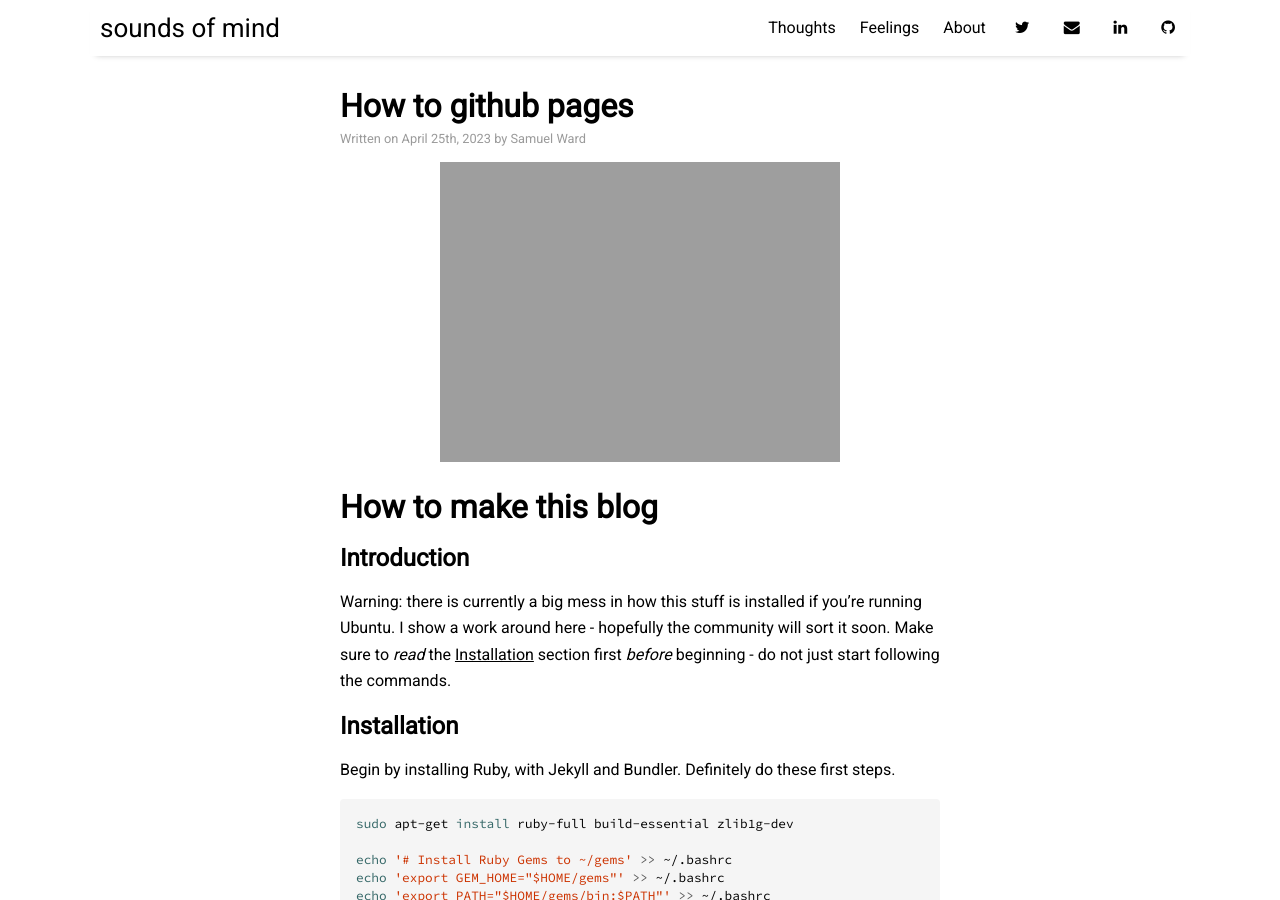
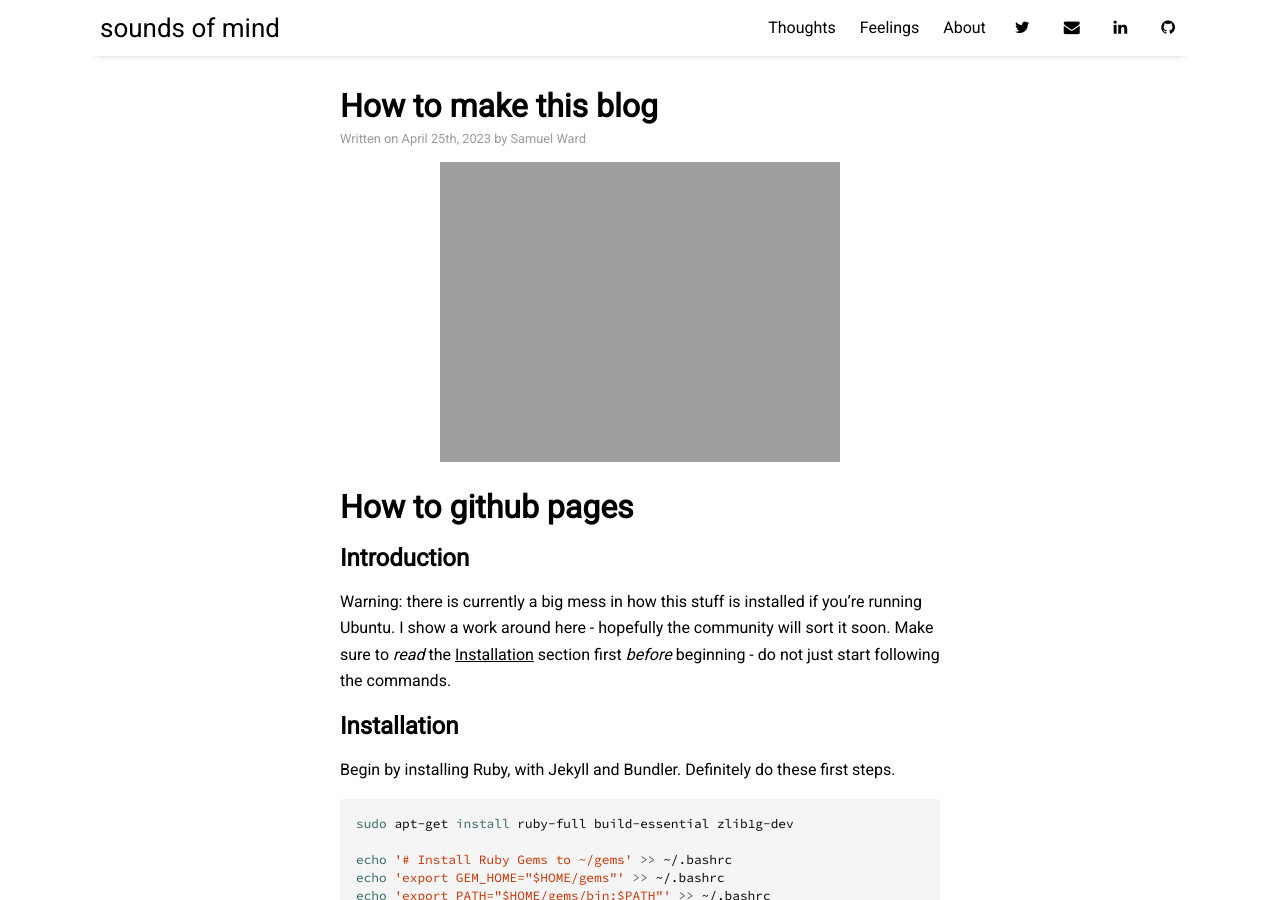
Before and after one commit to samuelhward/samuelhward.github.io, a Jekyll site: the page built from _posts/2023-04-25-how_to_make_this_blog.md, in a window 1280 px wide and 900 px high. Built offline with Jekyll 4.4.1, drawn with Linux system fonts in a browser that asks for light colours; nearby versions of some CDN libraries.

```diff
--- a/_posts/2023-04-25-how_to_github_pages.md
+++ b/_posts/2023-04-25-how_to_make_this_blog.md
@@ -1,13 +1,13 @@
 ---
 layout: post
-title: "How to github pages"
+title: "How to make this blog"
 author: "Samuel Ward"
 categories: thoughts
 tags: [draft]
 image: shutters.jpg
 ---
 
-# How to make this blog
+# How to github pages
 
 ## Introduction
 
```
